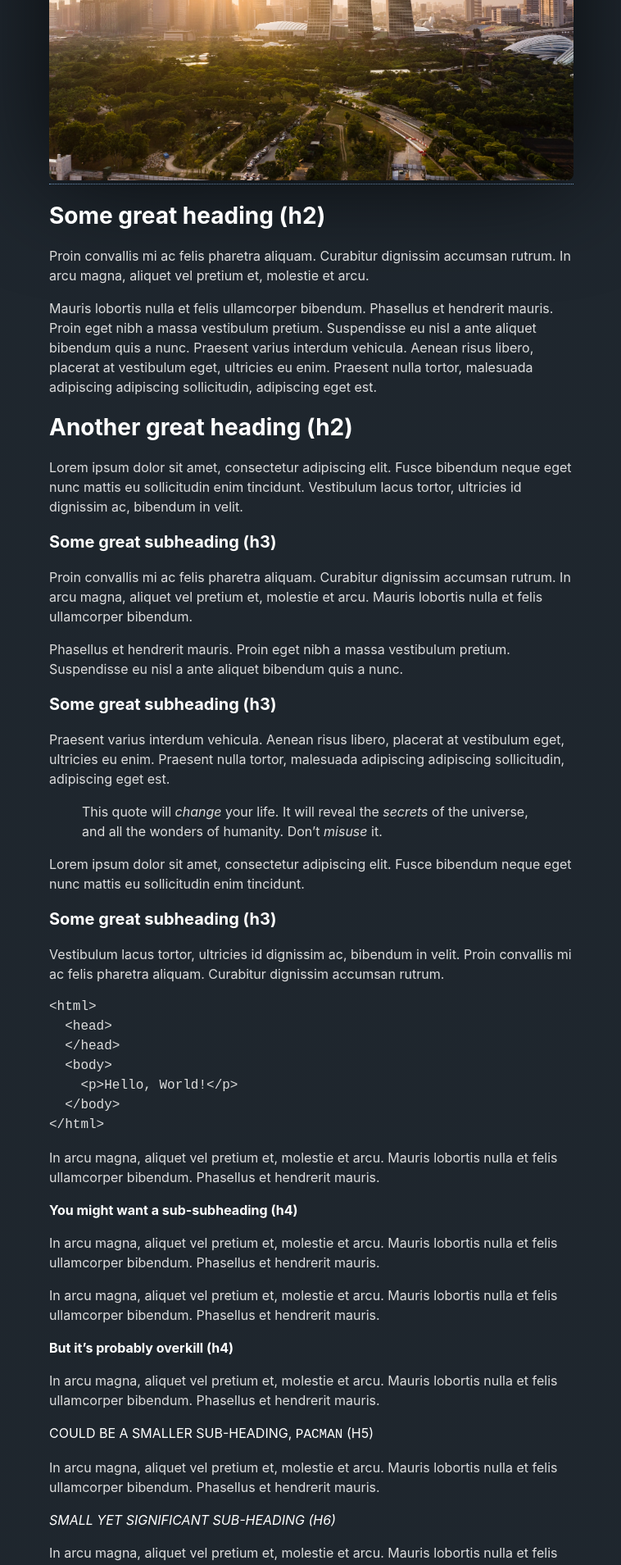
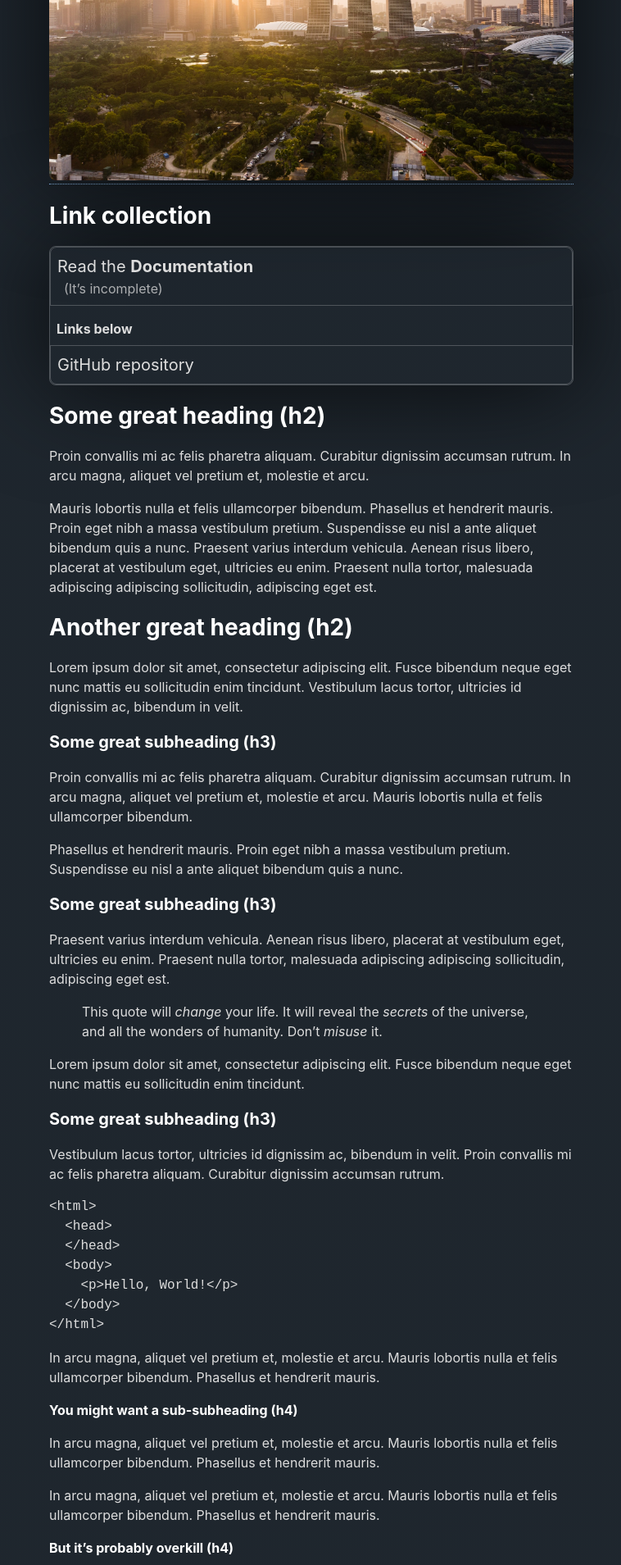
Before and after one commit to joeyfoo/slate, a Jekyll site: the page built from docs.md, in a window 1280 px wide. Shown: the part 1219-3128 px from the top of the page at 82% size, without its empty margins (260-1018 px from the left). Built offline with Jekyll 4.4.1, drawn with Linux system fonts in a browser that asks for light colours.

Commit message:
Update floating styling

```diff
--- a/_sass/slate/style.scss
+++ b/_sass/slate/style.scss
@@ -16,11 +16,11 @@ $color-link: hsl(210, 75%, 75%) !default;
 $color-link-active: scale-color($color: $color-link, $lightness: 50%) !default;
 
 // (Floating elements (e.g. link collection))
-$floating-bg: $color-bg !default;
 $floating-shadow: 0 0 8rem rgba(#000, 0.75) !default;
+$floating-contrast-bg: rgba(#000, 0.5) !default;
 
 $button-fg: $color-text !default;
-$button-bg: $floating-bg !default;
+$button-bg: transparent !default;
 
 $button-fg-active: $color-heading;
 $button-bg-active: scale-color($color-bg, $lightness: 10%) !default;
@@ -35,7 +35,6 @@ $background-opacity-start: 0.7 !default;
 $background-opacity-end: 1.0 !default;
 
 @mixin floating {
-    background-color: $floating-bg;
     box-shadow: $floating-shadow;
     border-radius: 0.5rem;
     overflow: hidden;
@@ -43,7 +42,6 @@ $background-opacity-end: 1.0 !default;
 
 @mixin button {
     color: $button-fg;
-    background-color: $button-bg;
     border: 1px solid rgba($button-fg, 0.25);
     border-radius: 0.5rem;
     z-index: 1;
@@ -147,12 +145,27 @@ main table{
     width: 100%;
     @include floating();
     margin-bottom: 1rem;
+    border-radius: 0;
     border-collapse: collapse;
-    border-radius: 0;
     td,th{
         border: 1px solid rgba($color-text, 0.25);
-        padding: 0.125rem 0.25rem;
+        padding: 0.25rem 0.5rem;
     }
+    th{
+        background-color: $floating-contrast-bg;
+    }
+    tr{
+        &:hover{
+            background-color: $floating-contrast-bg;
+        }
+    }
+
+}
+
+.full-width{
+    width: 90vw;
+    position: relative;
+    left: calc(-45vw + 50%);
 }
 
 // COMPONENTS
@@ -160,6 +173,7 @@ main table{
     padding-left: 0;
     list-style: none;
     @include floating();
+    @include button();
     li.section{
         padding: 1rem 0.5rem 0.5rem;
         font-weight: bold;
@@ -193,7 +207,6 @@ main table{
         }
     }
 }
-
 
 // PAGE SECTIONS
 
@@ -260,9 +273,14 @@ main{
             max-width: $width-wide;
             display: flex;
             justify-content: space-around;
+            width: 100%;
             .page-text{
                 padding: 0 $width-page-padding;
                 max-width: $width-narrow;
+                width: 100%;
+                &.wide{
+                    max-width: none;
+                }
             }
         }
     }
--- a/docs.md
+++ b/docs.md
@@ -20,6 +20,35 @@ Here's an image:
 
 [![](assets/img/skyline.jpg)](#)
 
+
+## Link collection
+
+<ul class="home-links link-collection">
+    <li class="link">
+        <a href="docs.html">
+            <div class="link-title">
+                <p>Read the <strong>Documentation</strong></p>
+            </div>
+
+            <div class="link-description">
+                <p>(It’s incomplete)</p>
+            </div>
+
+        </a>
+    </li>
+
+    <li class="section">
+        Links below
+    </li>
+    <li class="link">
+        <a href="https://github.com/joeyfoo/slate">
+            <div class="link-title">
+                <p>GitHub repository</p>
+            </div>
+
+        </a>
+    </li>
+</ul>
 
 ## Some great heading (h2)
 
```
